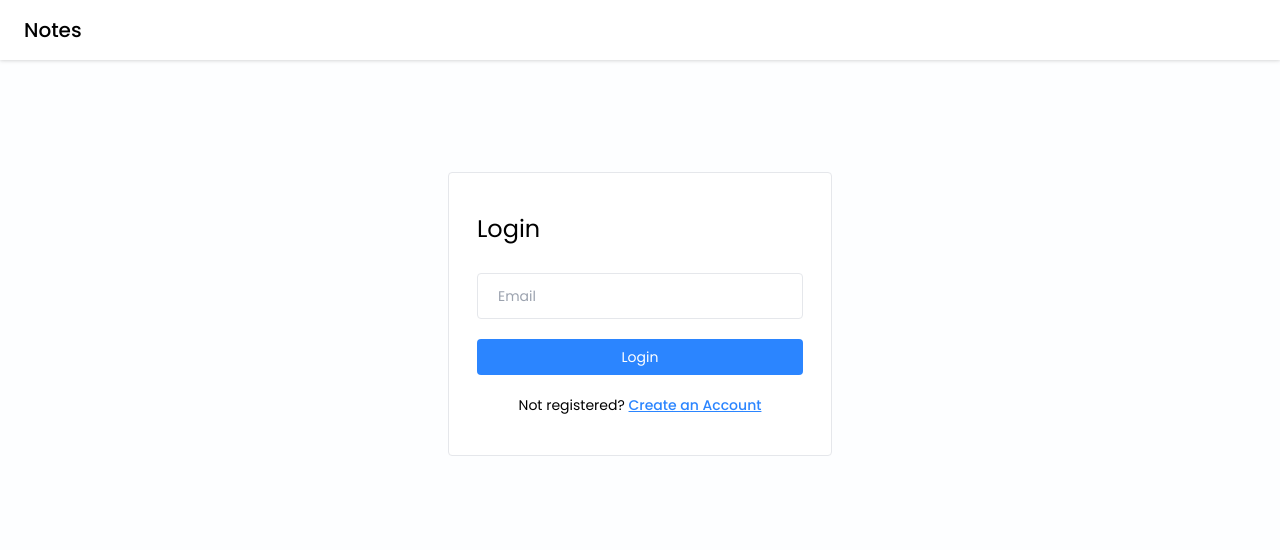
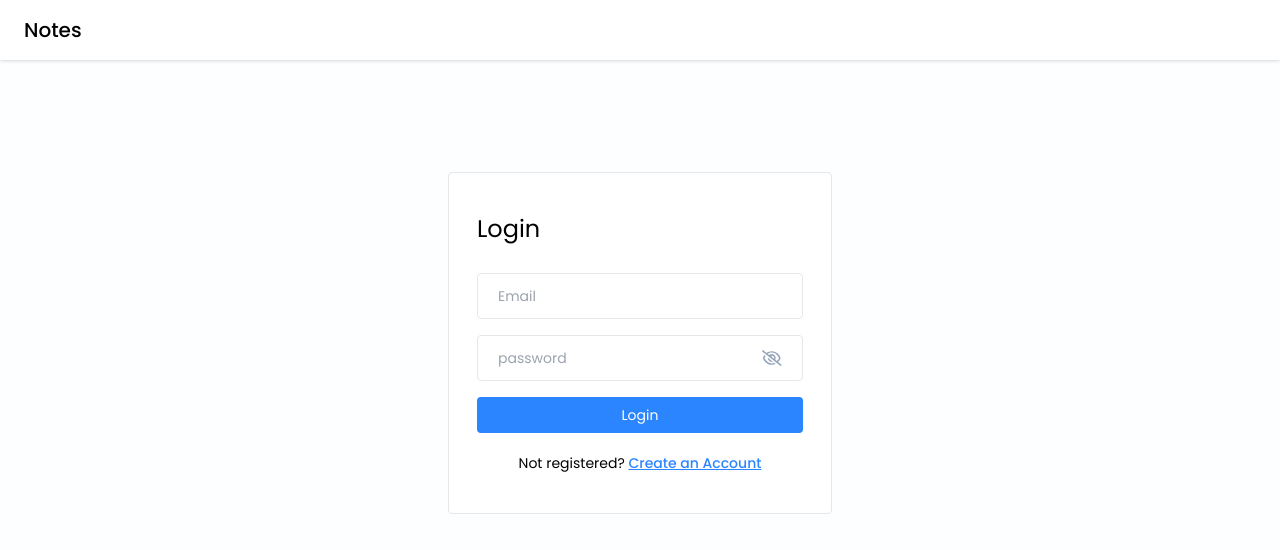
Before and after one commit to sixeyes198/notes_app, a React (Vite) app in the folder frontend/notes-app/: page /login in a window 1280 px wide. Shown: the top 550 px of the page. Built offline with nearby package versions, Linux system fonts and the light colour scheme.

Commit message:
working on the login functionalty

```diff
--- a/frontend/notes-app/package.json
+++ b/frontend/notes-app/package.json
@@ -12,6 +12,7 @@
   "dependencies": {
     "react": "^18.3.1",
     "react-dom": "^18.3.1",
+    "react-icons": "^5.3.0",
     "react-router-dom": "^6.28.0"
   },
   "devDependencies": {
--- a/frontend/notes-app/src/components/Input/PasswordInput.jsx
+++ b/frontend/notes-app/src/components/Input/PasswordInput.jsx
@@ -0,0 +1,37 @@
+import React, { useState } from "react";
+import { FaRegEye, FaRegEyeSlash } from "react-icons/fa6";
+
+const PasswordInput = ({ value, onChange, placeholder }) => {
+  const [isShowPassword, setIsShowPassword] = useState(false);
+
+  const toggleShowPassword = () => {
+    setIsShowPassword(!isShowPassword);
+  };
+
+  return (
+    <div className="flex items-center bg-transparent border-[1.5px] px-5 rounded mb-3">
+      <input
+        value={value}
+        onChange={onChange}
+        type={isShowPassword ? "text" : "password"}
+        placeholder={placeholder || "password"}
+        className="w-full text-sm bg-transparent py-3 mr-3 rounded outline-none"
+      />
+      {isShowPassword ? (
+        <FaRegEye
+          size={22}
+          className="text-primary cursor-pointer"
+          onClick={() => toggleShowPassword()}
+        />
+      ) : (
+        <FaRegEyeSlash
+          size={22}
+          className="text-slate-400 cursor-pointer"
+          onClick={() => toggleShowPassword()}
+        />
+      )}
+    </div>
+  );
+};
+
+export default PasswordInput;
--- a/frontend/notes-app/src/pages/Login/Login.jsx
+++ b/frontend/notes-app/src/pages/Login/Login.jsx
@@ -1,8 +1,14 @@
-import React from "react";
+import React, { useState } from "react";
 import Navbar from "../../components/Navbar/Navbar";
 import { Link } from "react-router-dom";
+import PasswordInput from "../../components/Input/PasswordInput";
 
 const Login = () => {
+
+  const [email, setEmail] = useState("");
+  const [password, setPassword] = useState("");
+  const [error, setError] = useState(null);
+
   return (
     <>
       <Navbar />
@@ -11,10 +17,15 @@
         <div className="w-96 border rounded bg-white px-7 py-10">
           <form onSubmit={() => {}}>
             <h4 className="text-2xl mb-7">Login</h4>
+
             <input type="text" placeholder="Email" className="input-box" />
+
+            <PasswordInput />
+
             <button type="submit" className="btn-primary">
               Login
             </button>
+
             <p className="text-sm text-center mt-4">
               Not registered?{" "}
               <Link to="/signup" className="font-medium text-primary underline">
```
Also changed, not shown: 1 other file (tests, documents, lock files or other folders).
